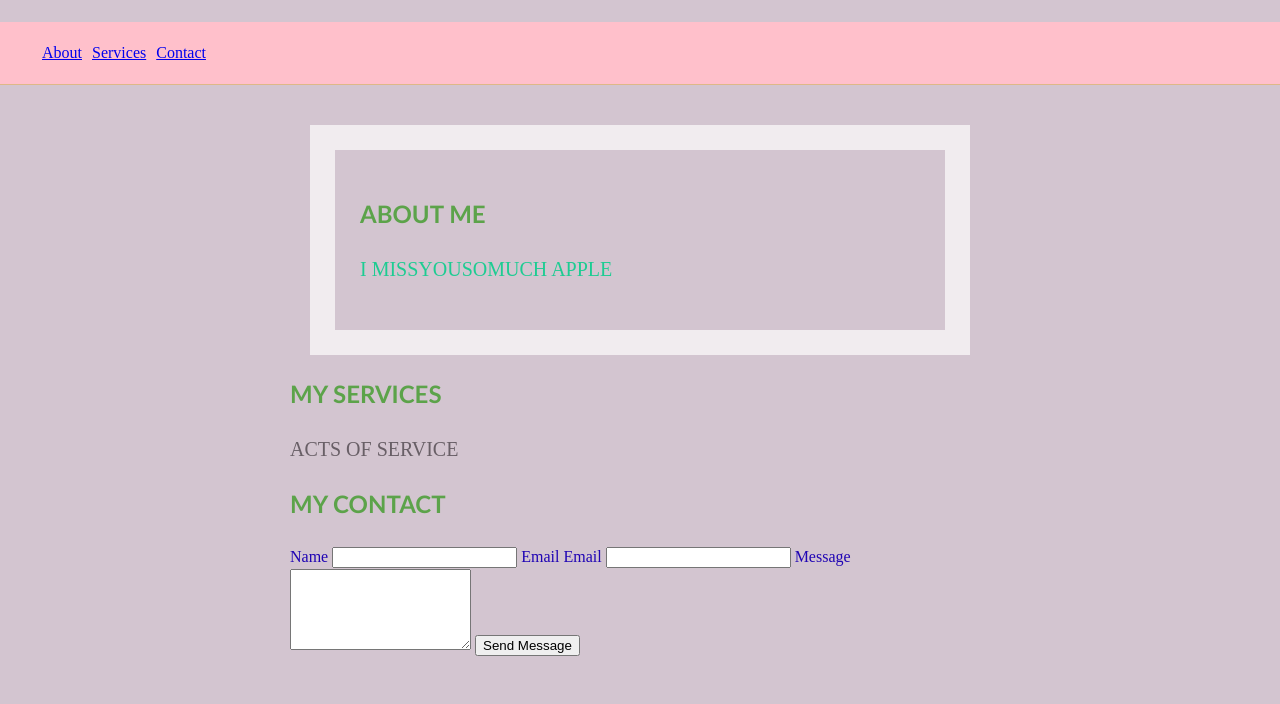
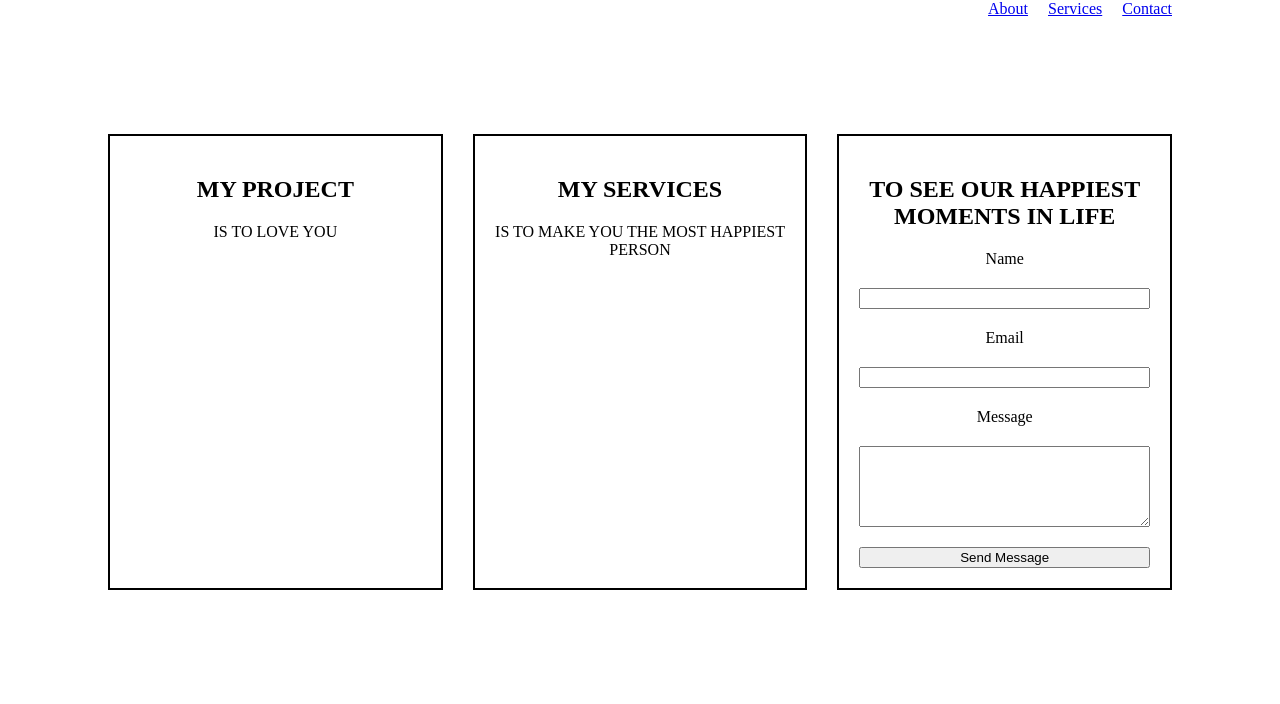
Before and after one commit to c20246028pendon-web/pendon, a plain HTML site: page index.html in a window 1280 px wide. Shown: the part 96-800 px from the top of the page. Drawn offline with Linux system fonts and the light colour scheme.

Commit message:
third commit: flexbox

```diff
--- a/index.html
+++ b/index.html
@@ -8,43 +8,38 @@
 </head>
 
 <body>
-    <h1>PORTFOLIO</h1>
+    <h1>APPLE MAGHAPAN</h1>
     <header>
         <nav>
-            <ul>
-                <li>
-                    <a href="@about">About</a>
-                    <Li>
-                        <a href="@services">Services</a>
-                    <li>
-                        <a href="@contact">Contact</a>
-                </li>
-              </Li>
-             </li>
-            </ul>
+            <span>DOREY</span>
+                 <ul>
+                   <li><a href="@about">About</a></Li>
+                   <Li><a href="@services">Services</a></li>
+                  <li><a href="@contact">Contact</a></li>
+                 </ul>
         </nav>
     </header>
 
     <main>
         <section id="about">
-            <h2> ABOUT ME </h2>
-            <p class="about-me"> I MISSYOUSOMUCH APPLE </p>
+            <h2> MY PROJECT </h2>
+            <p class="about-me"> IS TO LOVE YOU  </p>
         </section>
 
         <section id=".services">
             <h2> MY SERVICES </h2>
-            <p class="my service"> ACTS OF SERVICE</p>
+            <p class="my service"> IS TO MAKE YOU THE MOST HAPPIEST PERSON</p>
         </section>
 
         <section id="contact">
-            <h2> MY CONTACT </h2>
+            <h2 class=contact"> TO SEE OUR HAPPIEST MOMENTS IN LIFE </h2>
             <form action="#">
 
             <label for="name ">Name</label>
             <input type="text" id="name" name="name" required>
 
             <!-- EMAIL -->
-             <label for="emalil" > Email </label>Email
+             <label for="emalil" > Email </label>
              <input type="email" id="email" name="email" required>
 
              <!-- MESSAGE-->
--- a/style.css
+++ b/style.css
@@ -1,82 +1,39 @@
 body {
-    background-color: #d3c5d0;
-   color: rgb(31, 4, 180);
-   margin: 0;
-   padding: 0;
-   line-height: 1.6;
+    text-align: center;
 }
-
-h1{
-    text-align: center;
-    font-size: 2rem;
-    font-weight: 400;
-    letter-spacing: 1rem;
-    padding: 12px;
+ul{
+    list-style: none;
+}
+nav{
+    display: flex;
+    justify-content: space-between;
+    align-content: center;
+    margin-left: 100px;
+    margin-right: 100px;
+}
+nav ul {
+    display: flex;
+    gap: 20px;
+}
+main{
+    display: flex;
+    flex-wrap: wrap;
+    gap: 30px;
+    padding: 50px;
+    margin: 50px;
+}
+main section {
+    flex: 1;
+    min-width: 280px;
+    border: 2px solid black;
+    padding: 20px;
+}
+form{
+    display: flex;
+    flex-direction: column;
+    gap: 20px;
+}
+#service{
+    padding:  50px 0 50px 0;
 
 }
-header{
-    border-bottom: 1px solid burlywood;
-    padding: 2px;
-    background-color:pink;
-    margin-bottom: 6px;
-
-}
-nav li {
-    text-align: center;
-    color: #4e083f;
-}
-nav ul  {
-    list-style: none;
-    display: flex;
-    gap: 10px;
-}
-nav{
-text-align: center;
-list-style: none;
-
-}
-nav a{
-    list-style: none;
-    display: flex;
-
-}
-
-    h2{
-        color: rgb(92, 163, 74);
-        font-family:'Gill Sans', 'Gill Sans MT', Calibri, 'Trebuchet MS', sans-serif;
-
-    }
-    #about{
-        padding: 25px;
-        border: 25px solid rgb(241, 236, 239);
-        margin: 20px;
-
-    }
-    #services{
-
-    }
-    #contacts{
-    padding: 24pax;
-    border: 2px sold grey;
-    margin: 20px 0;
-}
-main{
-    max-width: 700px;
-    margin: 40px auto;
-    padding: 0 20px;
-}
-p{
-    color: #685f66;
-    font-size:  20px;
-}
-.about-me{
-    color:#1dcc92;
-}
-.services {
-    color:plum;
-    font-size: 20px;
-    border: 25px;
-}
-button{
-    text-align: middle;
-}
```
